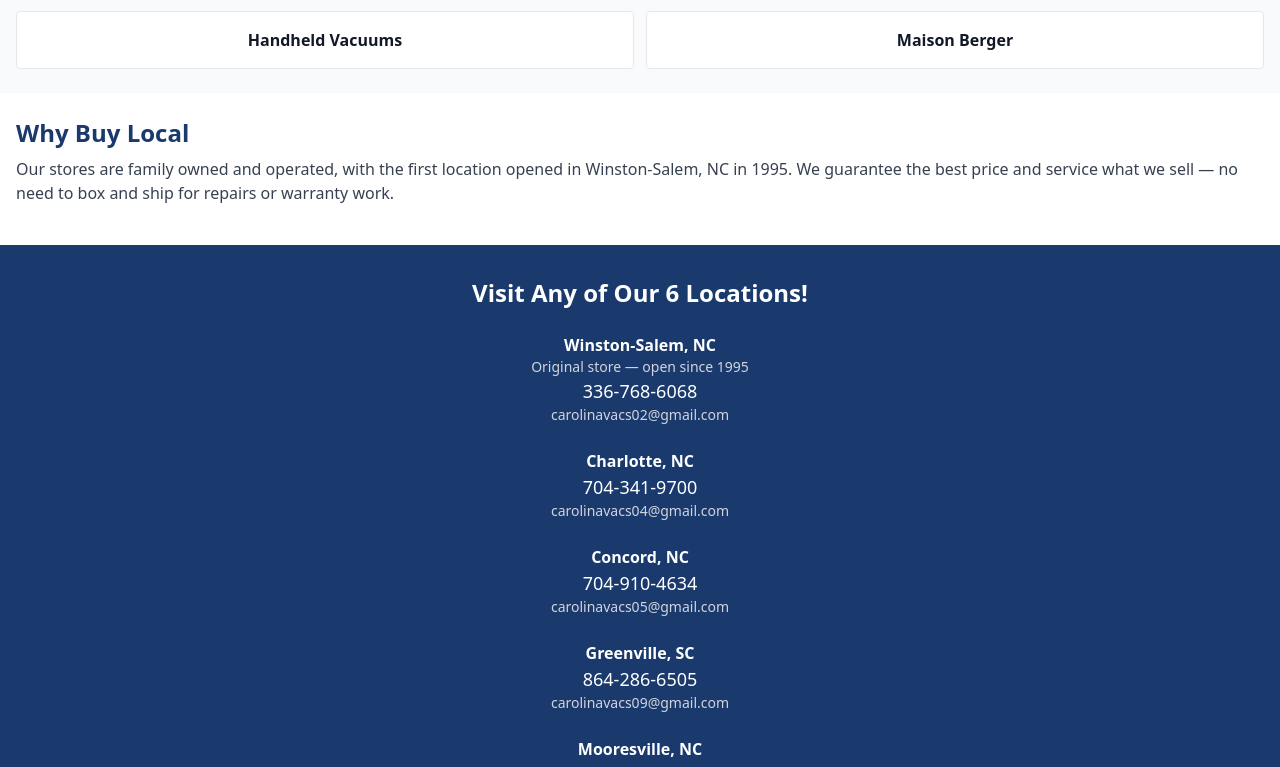
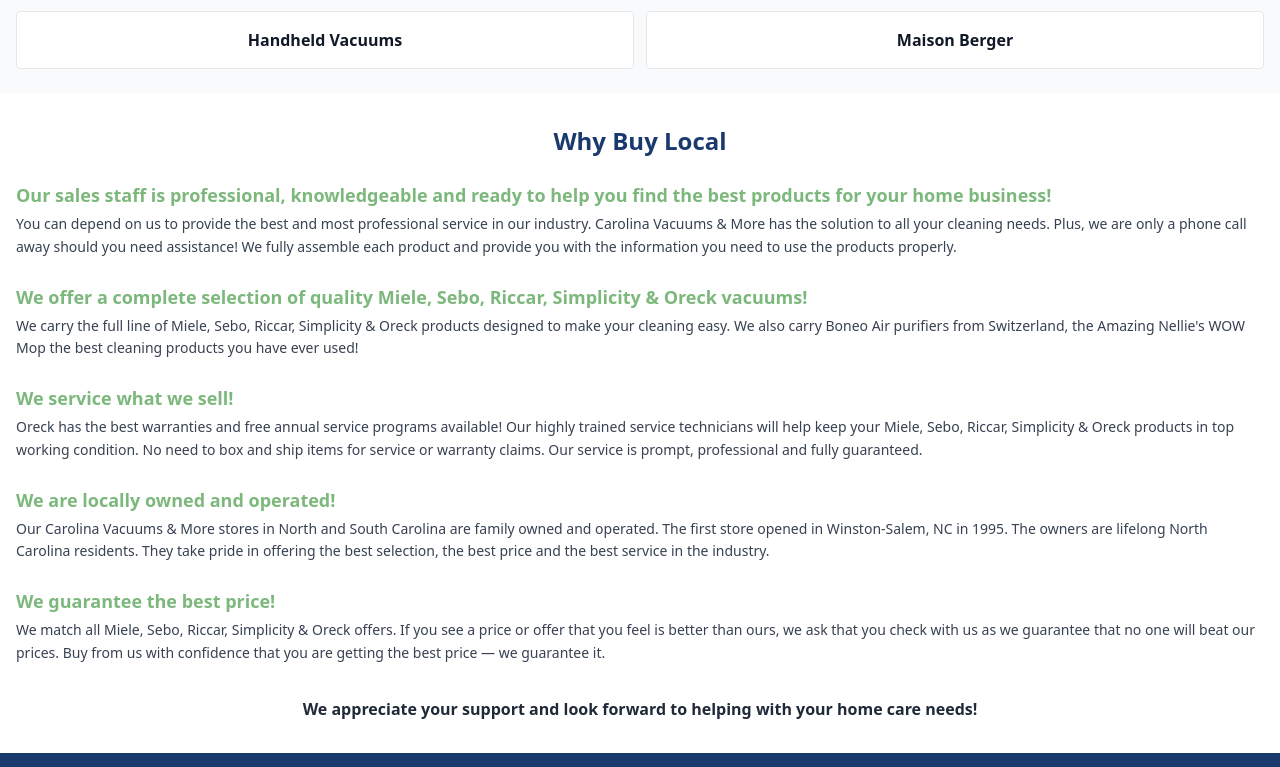
Before and after one commit to myapptly/carolina-vacuums-app, a Next.js app: page / in a window 1280 px wide. Shown: the part 889-1656 px from the top of the page. Built offline with nearby package versions, Linux system fonts and the light colour scheme.

Commit message:
Update page.tsx

```diff
--- a/app/page.tsx
+++ b/app/page.tsx
@@ -11,7 +11,6 @@
     alert('Link copied!')
   }
 }
-
 
 const stores = [
   { name: 'Winston-Salem, NC', phone: '336-768-6068', email: 'carolinavacs02@gmail.com', note: 'Original store — open since 1995' },
@@ -76,20 +75,55 @@
             </Link>
           ))}
         </div>
-
       </section>
 
-      {/* Why buy local */}
-      <section className="px-4 py-6">
-        <h3 className="text-2xl font-bold text-navy mb-2">Why Buy Local</h3>
-        <p className="text-gray-700 mb-4">
-          Our stores are family owned and operated, with the first location opened in Winston-Salem, NC in 1995. We guarantee the best price and service what we sell — no need to box and ship for repairs or warranty work.
+      {/* Why Buy Local / About Section */}
+      <section className="px-4 py-8 space-y-6">
+        <h3 className="text-2xl font-bold text-navy text-center">Why Buy Local</h3>
+
+        <div>
+          <h4 className="font-bold text-vacgreen text-lg mb-1">Our sales staff is professional, knowledgeable and ready to help you find the best products for your home business!</h4>
+          <p className="text-gray-700 text-sm leading-relaxed">
+            You can depend on us to provide the best and most professional service in our industry. Carolina Vacuums & More has the solution to all your cleaning needs. Plus, we are only a phone call away should you need assistance! We fully assemble each product and provide you with the information you need to use the products properly.
+          </p>
+        </div>
+
+        <div>
+          <h4 className="font-bold text-vacgreen text-lg mb-1">We offer a complete selection of quality Miele, Sebo, Riccar, Simplicity & Oreck vacuums!</h4>
+          <p className="text-gray-700 text-sm leading-relaxed">
+            We carry the full line of Miele, Sebo, Riccar, Simplicity & Oreck products designed to make your cleaning easy. We also carry Boneo Air purifiers from Switzerland, the Amazing Nellie&apos;s WOW Mop the best cleaning products you have ever used!
+          </p>
+        </div>
+
+        <div>
+          <h4 className="font-bold text-vacgreen text-lg mb-1">We service what we sell!</h4>
+          <p className="text-gray-700 text-sm leading-relaxed">
+            Oreck has the best warranties and free annual service programs available! Our highly trained service technicians will help keep your Miele, Sebo, Riccar, Simplicity & Oreck products in top working condition. No need to box and ship items for service or warranty claims. Our service is prompt, professional and fully guaranteed.
+          </p>
+        </div>
+
+        <div>
+          <h4 className="font-bold text-vacgreen text-lg mb-1">We are locally owned and operated!</h4>
+          <p className="text-gray-700 text-sm leading-relaxed">
+            Our Carolina Vacuums & More stores in North and South Carolina are family owned and operated. The first store opened in Winston-Salem, NC in 1995. The owners are lifelong North Carolina residents. They take pride in offering the best selection, the best price and the best service in the industry.
+          </p>
+        </div>
+
+        <div>
+          <h4 className="font-bold text-vacgreen text-lg mb-1">We guarantee the best price!</h4>
+          <p className="text-gray-700 text-sm leading-relaxed">
+            We match all Miele, Sebo, Riccar, Simplicity & Oreck offers. If you see a price or offer that you feel is better than ours, we ask that you check with us as we guarantee that no one will beat our prices. Buy from us with confidence that you are getting the best price — we guarantee it.
+          </p>
+        </div>
+
+        <p className="text-gray-800 font-semibold text-center pt-2">
+          We appreciate your support and look forward to helping with your home care needs!
         </p>
       </section>
 
       {/* Locations */}
       <section className="bg-navy text-white px-4 py-8">
-        <h3 className="text-2xl font-bold text-center mb-6">Visit Any of Our 6 Locations!</h3>
+        <h3 className="text-2xl font-bold text-center mb-6">Visit Any of Our Locations!</h3>
         <div className="space-y-6">
           {stores.map((s) => (
             <div key={s.name} className="text-center">
```
Lines whose indentation alone changed are shown as unchanged.
